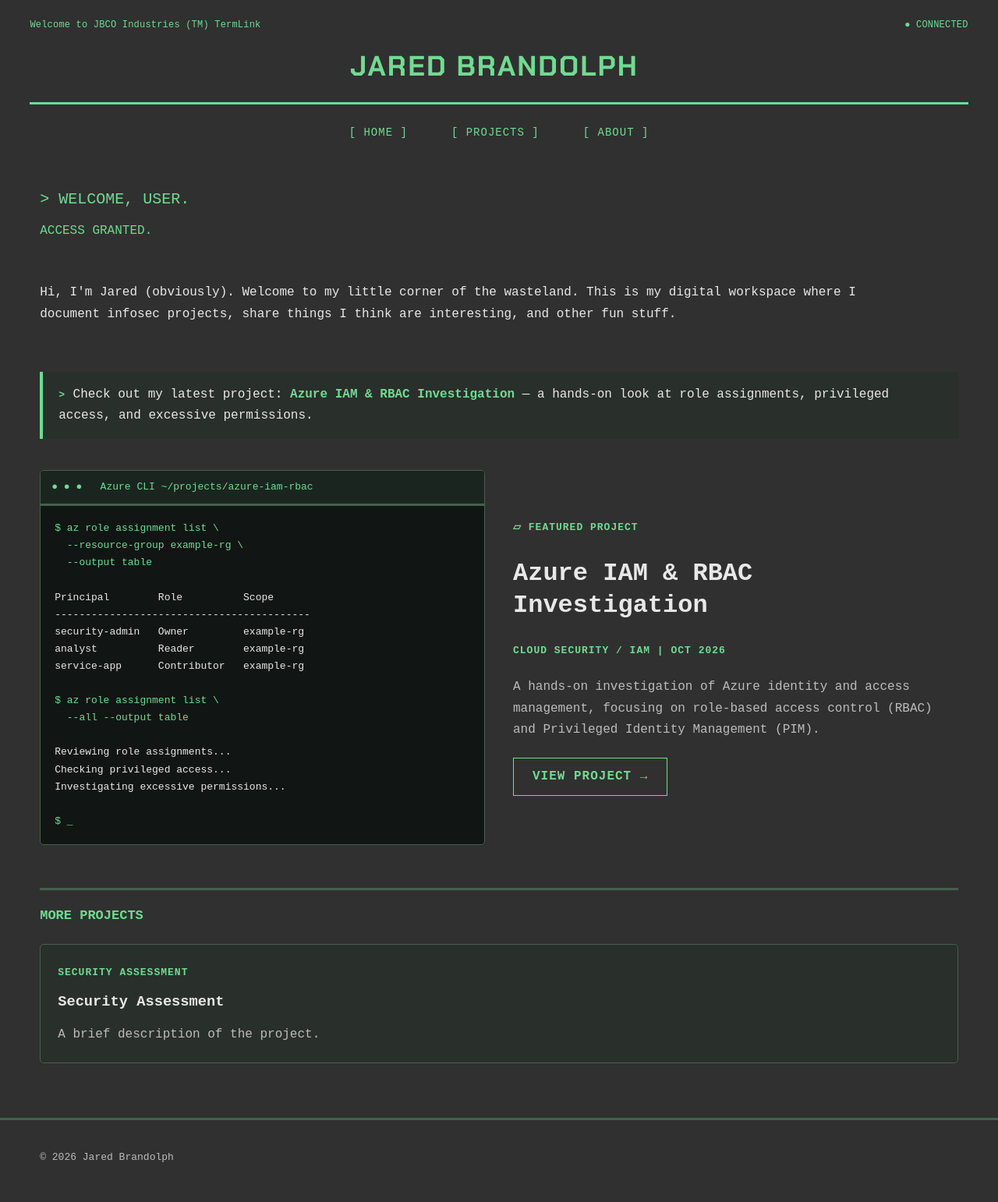
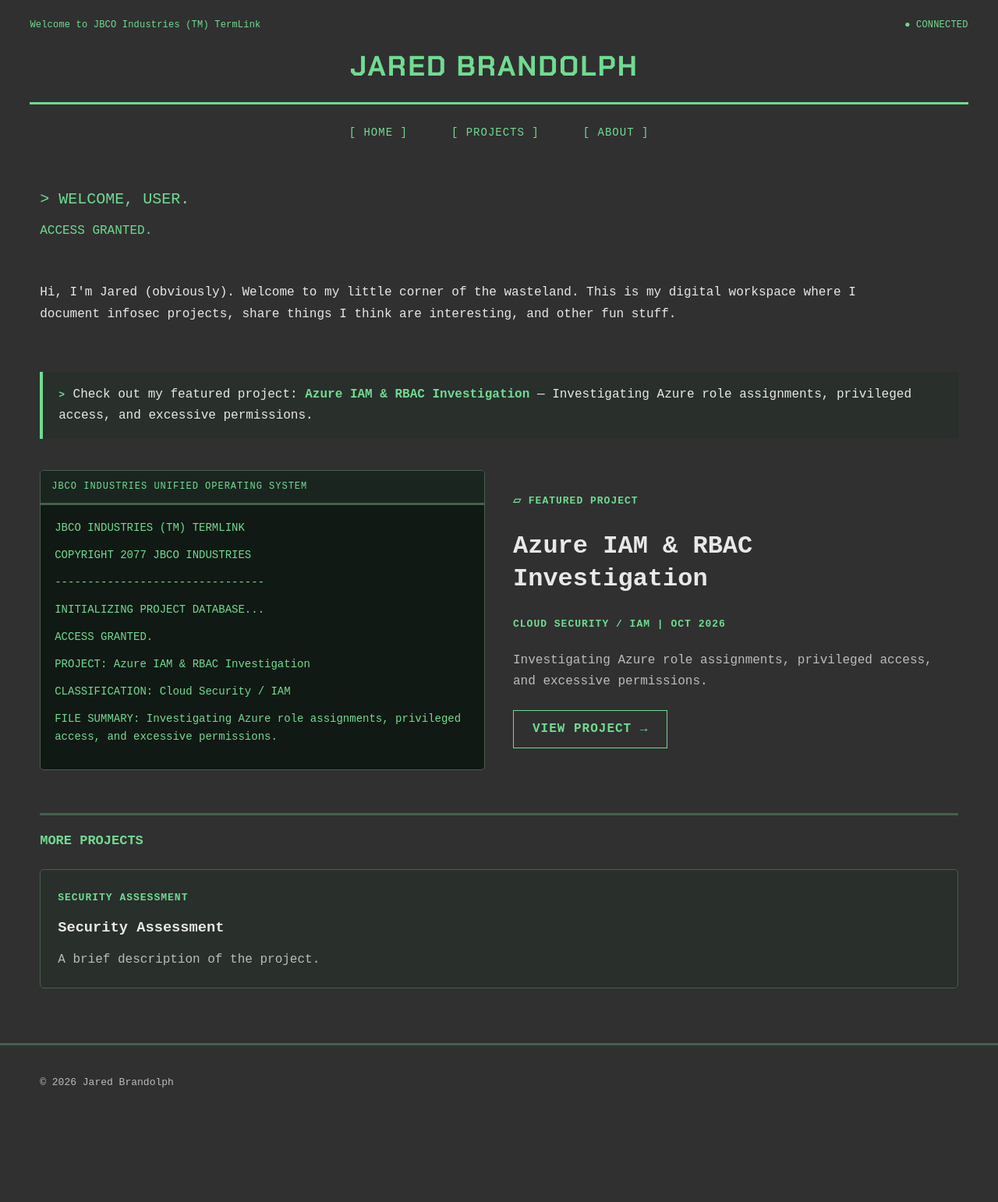
Before and after one commit to brandolphj/brandolphj.github.io, a Jekyll site: the page built from index.html, in a window 1280 px wide. Shown: the whole page at 78% size. Built offline with Jekyll 4.4.1, drawn with Linux system fonts in a browser that asks for light colours; after the commit the page ends 1446 px from its top, so only the background shows below that.

Commit message:
Enhance homepage with featured project and terminal display
Updated the homepage to include a featured project section with dynamic content. Improved the layout and styling of the terminal display for project details.

```diff
--- a/index.html
+++ b/index.html
@@ -2,6 +2,8 @@
 layout: default
 title: Home
 ---
+
+{% assign featured = site.projects | where: "featured", true | first %}
 
 <div style="margin-bottom: 28px; font-family: 'Courier New', monospace; color: #70db91;">
   <div style="font-size: 20px; margin-bottom: 10px;">
@@ -14,83 +16,80 @@ title: Home
 
 <section class="hero">
   <p>
-    Hi, I'm Jared (obviously). Welcome to my little corner of the wasteland. This is my digital workspace where I document infosec projects, share things I think are interesting, and other fun stuff.
+    Hi, I'm Jared (obviously). Welcome to my little corner of the wasteland.
+    This is my digital workspace where I document infosec projects,
+    share things I think are interesting, and other fun stuff.
   </p>
 </section>
+
+{% if featured %}
 
 <div class="latest-banner">
   <p>
     <span class="category">&gt;</span>
-    Check out my latest project:
-    <a href="{{ '/projects/azure-iam-rbac/' | relative_url }}">
-      <strong>Azure IAM &amp; RBAC Investigation</strong>
+    Check out my featured project:
+    <a href="{{ featured.url | relative_url }}">
+      <strong>{{ featured.title | escape }}</strong>
     </a>
-    — a hands-on look at role assignments,
-    privileged access, and excessive permissions.
+    — {{ featured.description | escape }}
   </p>
 </div>
 
 <section class="featured-project">
 
-  <div class="terminal">
+  <div class="terminal fallout-terminal">
     <div class="terminal-header">
-      ● ● ● &nbsp; Azure CLI ~/projects/azure-iam-rbac
+      JBCO INDUSTRIES UNIFIED OPERATING SYSTEM
     </div>
 
     <div class="terminal-body">
-<pre><span class="command">$ az role assignment list \
-  --resource-group example-rg \
-  --output table</span>
-
-Principal        Role          Scope
-------------------------------------------
-security-admin   Owner         example-rg
-analyst          Reader        example-rg
-service-app      Contributor   example-rg
-
-<span class="command">$ az role assignment list \
-  --all --output table</span>
-
-Reviewing role assignments...
-Checking privileged access...
-Investigating excessive permissions...
-
-<span class="command">$ _</span></pre>
+      <div class="fallout-terminal-text"
+           data-project-title="{{ featured.title | escape }}"
+           data-project-category="{{ featured.category | escape }}"
+           data-project-description="{{ featured.description | escape }}">
+        <p>JBCO INDUSTRIES (TM) TERMLINK</p>
+        <p>COPYRIGHT 2077 JBCO INDUSTRIES</p>
+        <p>--------------------------------</p>
+        <p>INITIALIZING PROJECT DATABASE...</p>
+        <p>ACCESS GRANTED.</p>
+        <p>PROJECT: {{ featured.title | escape }}</p>
+        <p>CLASSIFICATION: {{ featured.category | escape }}</p>
+        <p>STATUS: FILE AVAILABLE</p>
+        <p>&gt; <span class="fallout-cursor">_</span></p>
+      </div>
     </div>
   </div>
 
   <div>
     <div class="category">▱ FEATURED PROJECT</div>
 
-    <h2>Azure IAM &amp; RBAC Investigation</h2>
+    <h2>{{ featured.title | escape }}</h2>
 
     <p class="category">
-      CLOUD SECURITY / IAM | OCT 2026
+      {{ featured.category | upcase }} |
+      {{ featured.date | date: "%b %Y" | upcase }}
     </p>
 
     <p class="description">
-      A hands-on investigation of Azure identity and
-      access management, focusing on role-based access
-      control (RBAC) and Privileged Identity Management
-      (PIM).
+      {{ featured.description | escape }}
     </p>
 
-    <a class="button"
-       href="{{ '/projects/azure-iam-rbac/' | relative_url }}">
+    <a class="button" href="{{ featured.url | relative_url }}">
       VIEW PROJECT →
     </a>
   </div>
 
 </section>
 
+{% endif %}
+
 <section>
   <h2 class="section-title">MORE PROJECTS</h2>
 
   <div class="project-grid">
     {% for project in site.projects %}
-      {% unless project.url contains 'azure-iam-rbac' %}
-      <a href="{{ project.url | relative_url }}"
-         class="project-card">
+      {% unless project.featured %}
+      <a href="{{ project.url | relative_url }}" class="project-card">
 
         {% if project.image %}
         <img src="{{ project.image | relative_url }}"
@@ -108,3 +107,107 @@ Investigating excessive permissions...
     {% endfor %}
   </div>
 </section>
+
+<style>
+  .fallout-terminal {
+    background: #101913;
+    border-color: #45604e;
+  }
+
+  .fallout-terminal .terminal-header {
+    color: #70db91;
+    letter-spacing: 1px;
+    font-size: 12px;
+  }
+
+  .fallout-terminal-text {
+    color: #70db91;
+    font-family: "Courier New", monospace;
+    font-size: 14px;
+    line-height: 1.65;
+    overflow-wrap: anywhere;
+  }
+
+  .fallout-terminal-text p {
+    margin: 0 0 12px;
+  }
+
+  .fallout-cursor {
+    animation: fallout-blink 0.8s step-end infinite;
+  }
+
+  @keyframes fallout-blink {
+    50% { opacity: 0; }
+  }
+
+  @media (prefers-reduced-motion: reduce) {
+    .fallout-cursor {
+      animation: none;
+    }
+  }
+</style>
+
+<script>
+  document.addEventListener("DOMContentLoaded", function () {
+    const terminal = document.querySelector(".fallout-terminal-text");
+    if (!terminal) return;
+
+    const title = terminal.dataset.projectTitle;
+    const category = terminal.dataset.projectCategory;
+    const description = terminal.dataset.projectDescription;
+
+    const lines = [
+      "JBCO INDUSTRIES (TM) TERMLINK",
+      "COPYRIGHT 2077 JBCO INDUSTRIES",
+      "--------------------------------",
+      "INITIALIZING PROJECT DATABASE...",
+      "ACCESS GRANTED.",
+      "",
+      "PROJECT: " + title,
+      "CLASSIFICATION: " + category,
+      "FILE SUMMARY: " + description,
+      "",
+      "STATUS: FILE AVAILABLE",
+      "> _"
+    ];
+
+    if (window.matchMedia("(prefers-reduced-motion: reduce)").matches) {
+      terminal.replaceChildren();
+      lines.forEach(function (line) {
+        const p = document.createElement("p");
+        p.textContent = line || "\u00a0";
+        terminal.appendChild(p);
+      });
+      return;
+    }
+
+    terminal.replaceChildren();
+
+    let lineIndex = 0;
+
+    function typeLine() {
+      if (lineIndex >= lines.length) return;
+
+      const p = document.createElement("p");
+      terminal.appendChild(p);
+
+      const line = lines[lineIndex];
+      let charIndex = 0;
+
+      function typeCharacter() {
+        if (charIndex < line.length) {
+          p.textContent += line.charAt(charIndex);
+          charIndex++;
+          setTimeout(typeCharacter, 12);
+        } else {
+          lineIndex++;
+          setTimeout(typeLine, 110);
+        }
+      }
+
+      typeCharacter();
+    }
+
+    typeLine();
+  });
+</script>
```
